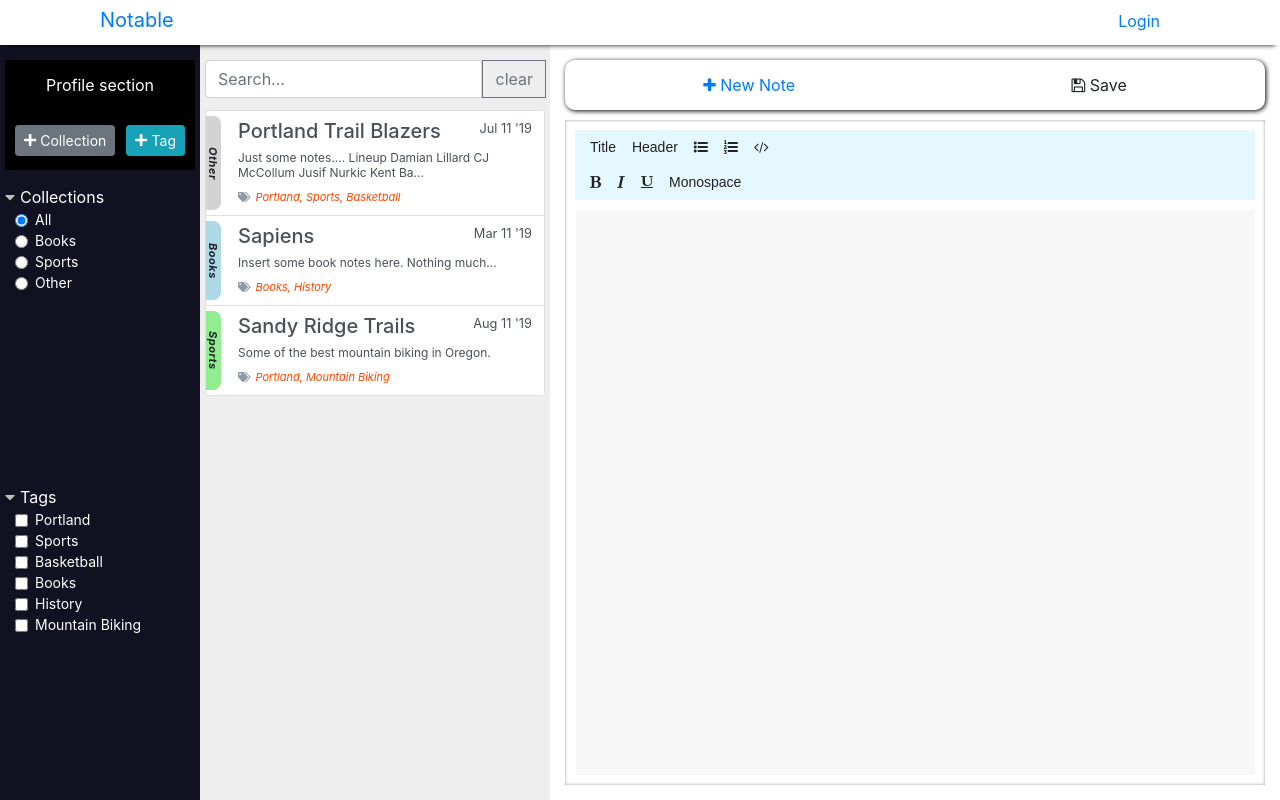
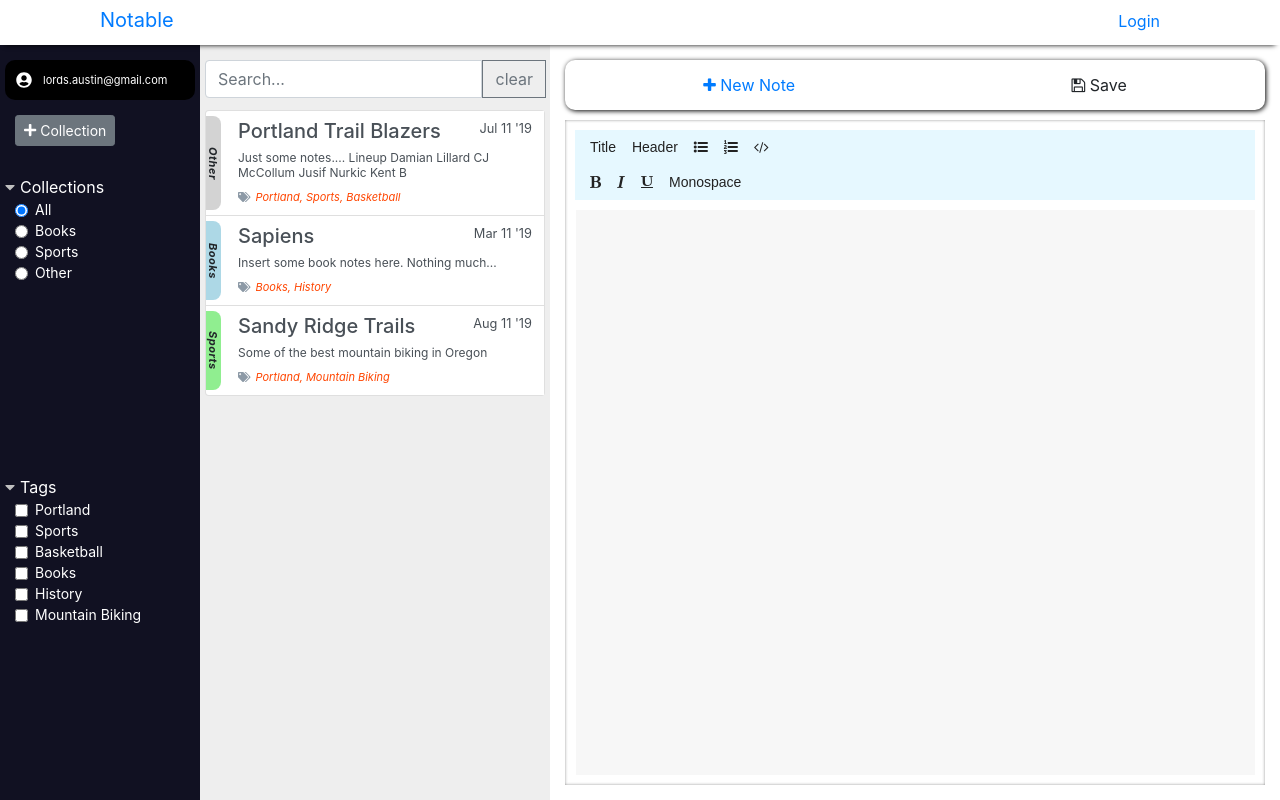
Before and after one commit to austinlords/notable, a React (Create React App) app: page /notes in a window 1280 px wide. Built offline with nearby package versions, Linux system fonts and the light colour scheme.

Commit message:
filters and search refined and working well

```diff
--- a/src/components/NotesPreview.jsx
+++ b/src/components/NotesPreview.jsx
@@ -3,6 +3,7 @@ import { Link } from "react-router-dom";
 import moment from "moment";
 import { FontAwesomeIcon } from "@fortawesome/react-fontawesome";
 import { faTags } from "@fortawesome/free-solid-svg-icons";
+import config from "../config";
 
 class NotesPreview extends Component {
   constructor(props) {
@@ -49,57 +50,72 @@ class NotesPreview extends Component {
 
   filter = notes =>
     notes
-      ? notes.filter(
-          n =>
-            n.content.blocks.find(el =>
-              el.text
-                .toLowerCase()
-                .includes(this.props.searchQuery.toLowerCase())
-            ) ||
-            n.tags.find(el =>
-              el.toLowerCase().includes(this.props.searchQuery.toLowerCase())
-            )
+      ? notes.filter(n =>
+          n.content.blocks.find(el =>
+            el.text.toLowerCase().includes(this.props.searchQuery.toLowerCase())
+          )
         )
       : null;
 
   generateSearchPreview = note => {
-    let allContent = note.content.blocks
+    let searchQuery = this.props.searchQuery;
+
+    let previewText = note.content.blocks
       .map(n => (n.type !== "header-one" ? n.text : ""))
       .join(" ");
-    let indexSearchTerm = allContent
+    let startIndex = previewText
       .toLowerCase()
-      .indexOf(this.props.searchQuery.toLowerCase());
+      .indexOf(searchQuery.toLowerCase());
 
-    let previewText = "";
-    const preSearchDistance = 15;
+    if (startIndex === -1) return <div>{previewText}</div>;
+    let endIndex = startIndex + searchQuery.length;
 
-    if (indexSearchTerm < preSearchDistance) {
-      previewText = allContent.slice(
-        0,
-        indexSearchTerm + 50 + preSearchDistance - indexSearchTerm
-      );
-    } else {
-      previewText =
-        "..." + allContent.slice(indexSearchTerm - 15, indexSearchTerm + 50);
+    const preLength = 20;
+    const previewLength = config.notesPreviewLength;
+
+    let pre = previewText.slice(0, startIndex);
+    let highlight = previewText.slice(startIndex, endIndex);
+    let post = previewText.slice(endIndex);
+
+    if (previewText.length > previewLength) {
+      if (pre.length >= previewLength + searchQuery.length + 3)
+        pre = pre.slice(pre.length - preLength);
+      if (post.length > previewLength - searchQuery.length - pre.length)
+        post = post.slice(0, previewLength - pre.length);
     }
 
     return (
       <div>
-        <span>{previewText.slice(0, indexSearchTerm)}</span>
-        <span style={{ backgroundColor: "yellow" }}>
-          {previewText.slice(
-            indexSearchTerm,
-            indexSearchTerm + this.props.searchQuery.length
-          )}
-        </span>
-        <span>
-          {previewText.slice(indexSearchTerm + this.props.searchQuery.length)}
-        </span>
+        <span>{pre}</span>
+        <span style={{ backgroundColor: "yellow" }}>{highlight}</span>
+        <span>{post}</span>
       </div>
     );
   };
 
-  // <span style={{backgroundColor="yellow"}}>{this.props.searchQuery}</span>)
+  generateTitle = note => {
+    let searchQuery = this.props.searchQuery;
+    let title = note.title;
+
+    let startIndex = title.toLowerCase().indexOf(searchQuery.toLowerCase());
+
+    if (startIndex === -1) return <div>{title}</div>;
+
+    let endIndex = startIndex + searchQuery.length;
+
+    let pre = title.slice(0, startIndex);
+    let highlight = title.slice(startIndex, endIndex);
+    let post = title.slice(endIndex);
+
+    return (
+      <div>
+        <span>{pre}</span>
+        <span style={{ backgroundColor: "yellow" }}>{highlight}</span>
+        <span>{post}</span>
+      </div>
+    );
+  };
+
   render() {
     let filtered = this.filter(this.props.allNotes);
 
@@ -129,13 +145,11 @@ class NotesPreview extends Component {
                 >
                   <div>
                     <div className="d-flex w-100 justify-content-between">
-                      <h5 className="mb-1">{n.title}</h5>
+                      <h5 className="mb-1">{this.generateTitle(n)}</h5>
                       <small>{moment(n.updated).format("MMM D 'YY")}</small>
                     </div>
                     <div style={this.previewStyle}>
-                      {this.props.searchQuery
-                        ? this.generateSearchPreview(n)
-                        : n.preview}
+                      {this.generateSearchPreview(n)}
                     </div>
                     <small>
                       <FontAwesomeIcon
--- a/src/components/SideBar.jsx
+++ b/src/components/SideBar.jsx
@@ -5,7 +5,8 @@ import { FontAwesomeIcon } from "@fortawesome/react-fontawesome";
 import {
   faPlus,
   faCaretRight,
-  faCaretDown
+  faCaretDown,
+  faUserCircle
 } from "@fortawesome/free-solid-svg-icons";
 
 class SideBar extends Component {
@@ -30,7 +31,7 @@ class SideBar extends Component {
   filterStyle = {
     background: "#112",
     display: "grid",
-    gridTemplateRows: "50px 60px 300px auto",
+    gridTemplateRows: "40px 60px 300px auto",
     overflow: "auto",
     padding: "15px 5px",
     height: "100%",
@@ -44,11 +45,11 @@ class SideBar extends Component {
     color: "white",
     display: "flex",
     alignItems: "center",
-    justifyContent: "center"
+    justifyContent: "center",
+    borderRadius: "10px"
   };
 
   buttonSectionStyle = {
-    background: "black",
     height: "100%",
     width: "100%",
     color: "white",
@@ -90,7 +91,8 @@ class SideBar extends Component {
 
   handleRadioSelect(event) {
     this.setState({
-      collectionFilter: event.target.value
+      collectionFilter: event.target.value,
+      tagsFilter: []
     });
   }
 
@@ -111,7 +113,30 @@ class SideBar extends Component {
     }
   }
 
-  filter() {}
+  filter(notes) {
+    let filteredNotes = notes;
+
+    if (this.state.collectionFilter)
+      filteredNotes = filteredNotes.filter(
+        n => n.collection.name === this.state.collectionFilter
+      );
+
+    let tags = [];
+    filteredNotes.forEach(n => tags.push(...n.tags));
+    tags = [...new Set(tags)];
+
+    if (this.state.tagsFilter.length > 0) {
+      let lowerTags = this.state.tagsFilter.map(t => t.toLowerCase());
+
+      filteredNotes = filteredNotes.filter(n => {
+        let combinedTags = [...n.tags.map(n => n.toLowerCase()), ...lowerTags];
+        let setTags = [...new Set(combinedTags)];
+        return setTags.length !== combinedTags.length;
+      });
+    }
+
+    return { filteredNotes, tags };
+  }
 
   render() {
     let {
@@ -123,27 +148,36 @@ class SideBar extends Component {
       collections
     } = this.props;
 
-    if (this.state.collectionFilter)
-      allNotes =
-        allNotes &&
-        allNotes.filter(n => n.collection.name === this.state.collectionFilter);
+    let tags = [];
 
-    let tags = [];
-    allNotes && allNotes.forEach(n => tags.push(...n.tags));
-    tags = [...new Set(tags)];
+    if (allNotes) {
+      let obj = this.filter(allNotes);
+      allNotes = obj.filteredNotes;
+      tags = obj.tags;
+    }
 
     return (
       <div style={this.sidebarStyle}>
         <div style={this.filterStyle}>
-          <div style={this.profileStyle}>Profile section</div>
+          <div style={this.profileStyle} className="clickable">
+            <div
+              style={{
+                display: "grid",
+                gridTemplateColumns: "20% auto",
+                width: "100%"
+              }}
+            >
+              <div style={{ display: "flex", margin: "auto" }}>
+                <FontAwesomeIcon icon={faUserCircle} />
+              </div>
+
+              <div style={{ fontSize: "11px" }}>lords.austin@gmail.com</div>
+            </div>
+          </div>
           <div style={this.buttonSectionStyle}>
             <button type="button" className="btn btn-secondary btn-sm">
               <FontAwesomeIcon icon={faPlus} />
               <span> Collection</span>
-            </button>
-            <button type="button" className="btn btn-info btn-sm">
-              <FontAwesomeIcon icon={faPlus} />
-              <span> Tag</span>
             </button>
           </div>
           <div style={this.collectionTagStyle}>
--- /dev/null
+++ b/src/config.js
@@ -0,0 +1,4 @@
+module.exports = {
+  apiUrl: "http://localhost:4000/api",
+  notesPreviewLength: 75
+};
--- a/src/config.json
+++ /dev/null
@@ -1,3 +0,0 @@
-{
-  "apiUrl": "http://localhost:4000/api"
-}
--- a/src/index.js
+++ b/src/index.js
@@ -12,7 +12,3 @@ ReactDOM.render(
   </BrowserRouter>,
   document.getElementById("root")
 );
-
-// If you want your app to work offline and load faster, you can change
-// unregister() to register() below. Note this comes with some pitfalls.
-// Learn more about service workers: https://bit.ly/CRA-PWA
```
